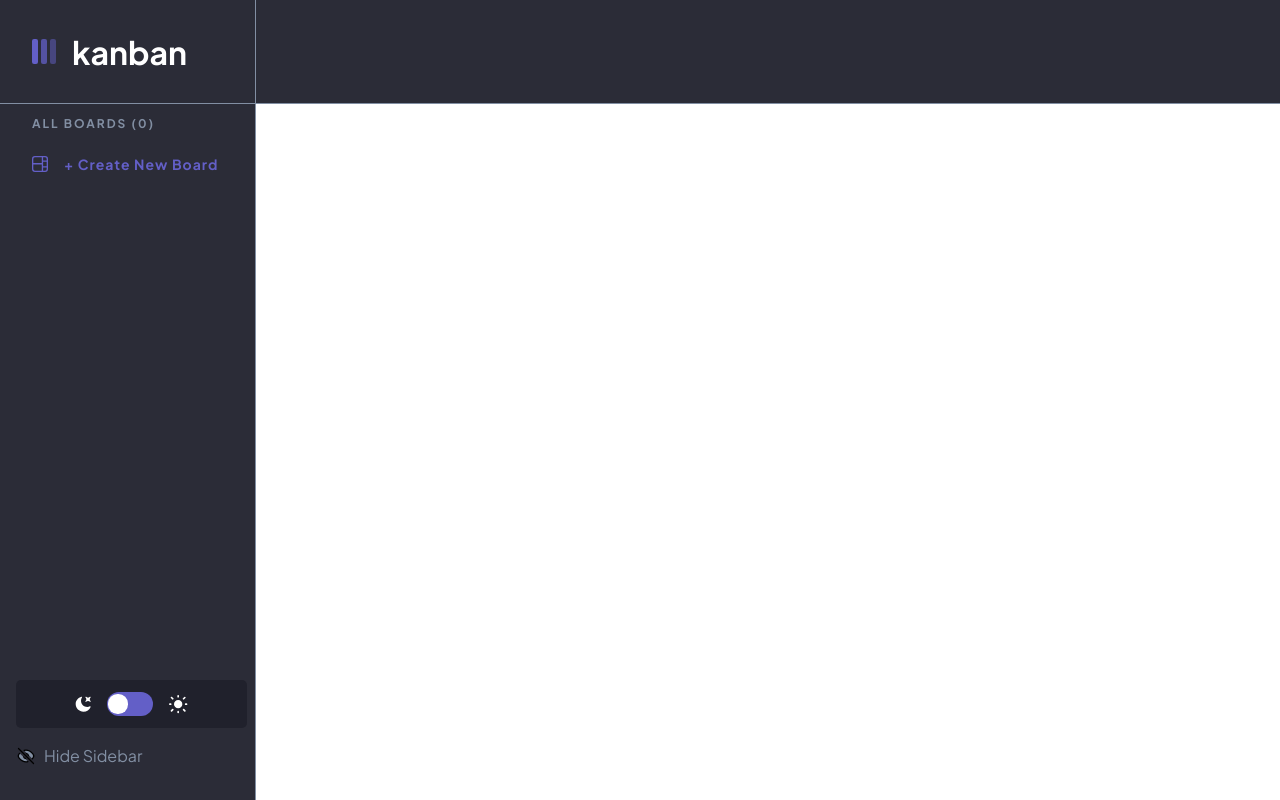
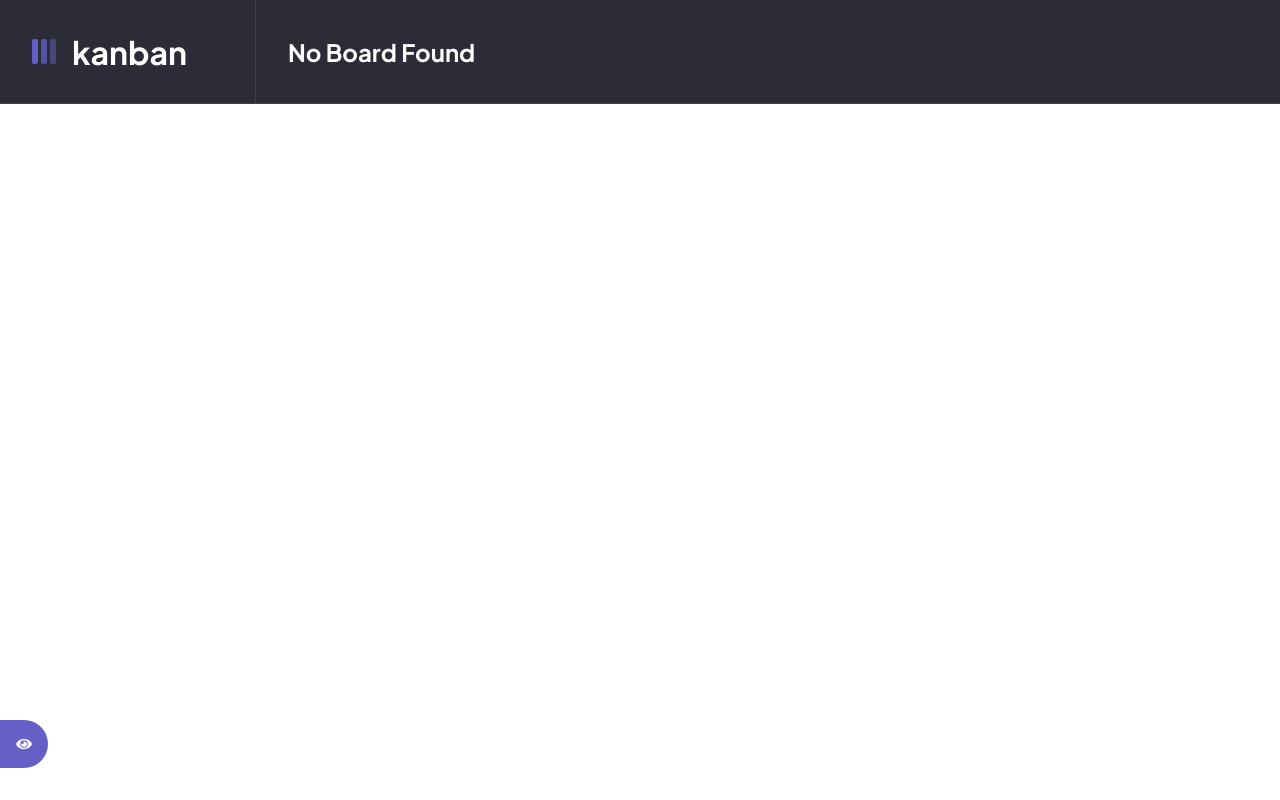
Before and after one commit to kiprop-dave/kanban-app, a React (Vite) app: page / in a window 1280 px wide. Both pictures are taken after a click on the button "Hide Sidebar". Built offline with nearby package versions, Linux system fonts and the light colour scheme.

Commit message:
header halfway done

```diff
--- /dev/null
+++ b/src/components/EyeSvg.tsx
@@ -0,0 +1,12 @@
+const EyeSvg = (): JSX.Element => {
+  return (
+    <svg width="16" height="11" xmlns="http://www.w3.org/2000/svg">
+      <path
+        d="M15.815 4.434A9.055 9.055 0 0 0 8 0 9.055 9.055 0 0 0 .185 4.434a1.333 1.333 0 0 0 0 1.354A9.055 9.055 0 0 0 8 10.222c3.33 0 6.25-1.777 7.815-4.434a1.333 1.333 0 0 0 0-1.354ZM8 8.89A3.776 3.776 0 0 1 4.222 5.11 3.776 3.776 0 0 1 8 1.333a3.776 3.776 0 0 1 3.778 3.778A3.776 3.776 0 0 1 8 8.89Zm2.889-3.778a2.889 2.889 0 1 1-5.438-1.36 1.19 1.19 0 1 0 1.19-1.189H6.64a2.889 2.889 0 0 1 4.25 2.549Z"
+        fill="currentColor"
+      ></path>
+    </svg>
+  );
+};
+
+export default EyeSvg;
--- a/src/components/Header/Header.module.css
+++ b/src/components/Header/Header.module.css
@@ -3,7 +3,7 @@
     width: 100%;
     display: flex;
     align-items: center;
-    border-bottom: 1px solid #828fa3;
+    border-bottom: 1px solid #3e3f4e;
     position: fixed;
     top: 0;
 }
@@ -11,7 +11,7 @@
 .logo{
     height: 100%;
     width: 20%;
-    border-right: 1px solid #828fa3;
+    border-right: 1px solid #3e3f4e;
     display: flex;
     align-items: center;
     padding-left: 2rem;
@@ -23,10 +23,54 @@
 
 .boardTitleCont{
     height: 100%;
-    width: 60%;
+    width: 65%;
+    display: flex;
+    align-items: center;
+    padding: 0 0 0 2rem;
 }
 
-.buttons{
+.buttonsContainer{
     height: 100%;
-    width: 20%;
+    width: 15%;
+    display: flex;
+    align-items: center;
+    justify-content: space-evenly;
 }
+
+.newTask{
+    all: unset;
+    height: 50%;
+    width: 60%;
+    cursor: pointer;
+    border-radius: 20px;
+    font-size: 14px;
+    font-weight: 600;
+    background-color: #635FC7;
+    text-align: center;
+}
+.newTask:hover{
+    opacity: 0.8;
+}
+
+.menuBtn{
+    all: unset;
+    height: 50%;
+    width: 10%;
+    cursor: pointer;
+    border-radius: 20px;
+    font-size: 14px;
+    font-weight: 600;
+    background-color: inherit;
+    text-align: center;
+    display: flex;
+    flex-direction: column;
+    justify-content: space-evenly
+}
+
+.hamburger{
+    display: block;
+    width:5px;
+    height: 5px;
+    border-radius: 50%;
+    background-color: #635FC7;
+}
--- a/src/components/Header/Header.tsx
+++ b/src/components/Header/Header.tsx
@@ -1,10 +1,14 @@
+import { useState } from "react";
 import S from "./Header.module.css";
 import useThemeContext from "../../hooks/useThemeContext";
+import useAppContext from "../../hooks/useAppContext";
 
 type HeaderProps = {};
 
 function Header(): JSX.Element {
   const { theme1 } = useThemeContext();
+  const { activeBoard } = useAppContext();
+  const [isMenuOpen, setIsMenuOpen] = useState(false);
 
   return (
     <header className={`${S.container} ${theme1}`}>
@@ -12,8 +16,24 @@ function Header(): JSX.Element {
         <img src="/kanban-icon.svg" alt="app-logo" />
         <h1 className={S.appLogo}>kanban</h1>
       </div>
-      <div className={S.boardTitleCont}></div>
-      <div className={S.buttons}></div>
+      <div className={S.boardTitleCont}>
+        <h2 className={S.boardName}>
+          {activeBoard?.name ? activeBoard.name : "No Board Found"}
+        </h2>
+      </div>
+      {activeBoard && (
+        <div className={S.buttonsContainer}>
+          <button className={S.newTask}>+ Add New Task</button>
+          <button
+            className={S.menuBtn}
+            onClick={() => setIsMenuOpen(!isMenuOpen)}
+          >
+            <span className={S.hamburger}></span>
+            <span className={S.hamburger}></span>
+            <span className={S.hamburger}></span>
+          </button>
+        </div>
+      )}
     </header>
   );
 }
--- /dev/null
+++ b/src/components/SideBar/ShowSideBar.tsx
@@ -0,0 +1,17 @@
+import EyeSvg from "../EyeSvg";
+import S from "./SideBar.module.css";
+type Props = {
+  showSideBar: () => void;
+};
+
+const ShowSideBar = ({ showSideBar }: Props): JSX.Element => {
+  return (
+    <>
+      <button className={S.showSideBar} onClick={() => showSideBar()}>
+        <EyeSvg />
+      </button>
+    </>
+  );
+};
+
+export default ShowSideBar;
--- a/src/components/SideBar/SideBar.module.css
+++ b/src/components/SideBar/SideBar.module.css
@@ -7,7 +7,54 @@ nav{
     display: flex;
     flex-direction: column;
     padding-top: 0.5rem;
-    border-right: solid 1px #828fa3;
+    border-right: solid 1px #3e3f4e;
+}
+
+.slideOut{
+    animation: slideOut 0.3s ease;
+}
+
+.slideIn{
+    animation: slideIn 0.3s ease;
+}
+
+@keyframes slideIn {
+    from {
+      transform: translate3d(-100%, 0, 0);
+      visibility: visible;
+    }
+
+    to {
+      transform: translate3d(0, 0, 0);
+    }
+}
+
+@keyframes slideOut {
+    from {
+      transform: translate3d(0, 0, 0);
+    }
+
+    to {
+      transform: translate3d(100%, 0, 0);
+      visibility: hidden;
+    }
+}
+
+.showSideBar{
+    all: unset;
+    position: fixed;
+    left: 0;
+    bottom: 2rem;
+    z-index: 3;
+    background-color: #635FC7;
+    display: flex;
+    align-items: center;
+    justify-content: center;
+    height: 3rem;
+    width: 3rem;
+    border-radius: 0 1.5rem 1.5rem 0;
+    cursor: pointer;
+    color:#ffff;
 }
 
 li{
@@ -56,6 +103,7 @@ li{
     align-items: center;
     justify-content: center;
     border-radius: 5px;
+    color:#828fa3;
 }
 
 .toggleButton{
@@ -83,7 +131,7 @@ li{
 
 .right{
     margin-left: auto;
-    transition: margin 0.2s ease;
+    transition: margin-left 0.2s ease;
 }
 
 .sidebarToggle{
--- a/src/components/SideBar/SideBar.tsx
+++ b/src/components/SideBar/SideBar.tsx
@@ -1,14 +1,19 @@
+import { useState } from "react";
 import useAppContext from "../../hooks/useAppContext";
 import useThemeContext from "../../hooks/useThemeContext";
 import BoardName from "./BoardName";
+import EyeSvg from "../EyeSvg";
+import ShowSideBar from "./ShowSideBar";
 import S from "./SideBar.module.css";
 
 const SideBar = () => {
+  const [showSideBar, setShowSideBar] = useState<boolean>(true);
   const { boards, switchActiveBoard, toggleBoardModal, activeBoard } =
     useAppContext();
   const { theme1, theme2, isLightTheme, toggleTheme } = useThemeContext();
 
   let toggleClass = isLightTheme ? S.right : "";
+  let slideTransition = !showSideBar ? S.slideOut : S.slideIn;
 
   const boardElements = boards.map((board) => (
     <BoardName
@@ -20,9 +25,18 @@ const SideBar = () => {
     />
   ));
 
+  const openSideBar = () => {
+    setShowSideBar(true);
+  };
+
+  const closeSideBar = () => {
+    setShowSideBar(false);
+  };
+
   return (
     <>
-      <nav className={`${theme1}`}>
+      {showSideBar ? (
+        <nav className={`${theme1} ${slideTransition}`}>
           <h4 className={S.title}>ALL BOARDS ({boards.length})</h4>
           <ul className={S.boardList}>{boardElements}</ul>
           <BoardName
@@ -52,35 +66,18 @@ const SideBar = () => {
                 ></path>
               </svg>
             </div>
-          <button className={`${S.sidebarToggle}`}>
-            <svg
-              width="20px"
-              height="20px"
-              viewBox="0 0 24 24"
-              fill="currentColor"
-              xmlns="http://www.w3.org/2000/svg"
+            <button
+              className={`${S.sidebarToggle}`}
+              onClick={() => closeSideBar()}
             >
-              <g id="SVGRepo_bgCarrier" stroke-width="0"></g>
-              <g
-                id="SVGRepo_tracerCarrier"
-                stroke-linecap="round"
-                stroke-linejoin="round"
-              ></g>
-              <g id="SVGRepo_iconCarrier">
-                {" "}
-                <path
-                  d="M9.76404 5.29519C10.4664 5.10724 11.2123 5 12 5C15.7574 5 18.564 7.4404 20.2326 9.43934C21.4848 10.9394 21.4846 13.0609 20.2324 14.5609C20.0406 14.7907 19.8337 15.0264 19.612 15.2635M12.5 9.04148C13.7563 9.25224 14.7478 10.2437 14.9585 11.5M3 3L21 21M11.5 14.9585C10.4158 14.7766 9.52884 14.0132 9.17072 13M4.34914 8.77822C4.14213 9.00124 3.94821 9.22274 3.76762 9.43907C2.51542 10.9391 2.51523 13.0606 3.76739 14.5607C5.43604 16.5596 8.24263 19 12 19C12.8021 19 13.5608 18.8888 14.2744 18.6944"
-                  stroke="#000000"
-                  stroke-width="1.5"
-                  stroke-linecap="round"
-                  stroke-linejoin="round"
-                ></path>{" "}
-              </g>
-            </svg>
+              <EyeSvg />
               <span style={{ marginLeft: "0.5rem" }}>Hide Sidebar</span>
             </button>
           </div>
         </nav>
+      ) : (
+        <ShowSideBar showSideBar={openSideBar} />
+      )}
     </>
   );
 };
```
Lines whose indentation alone changed are shown as unchanged.
